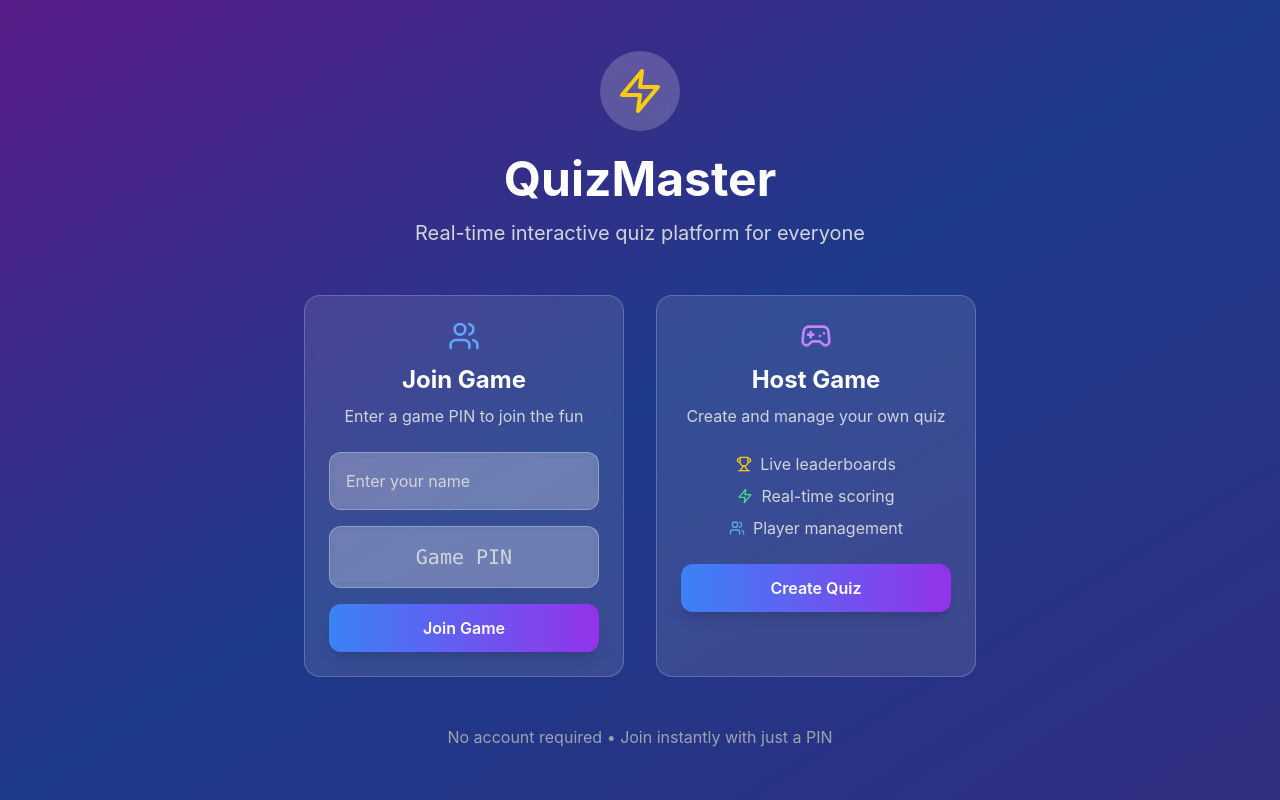
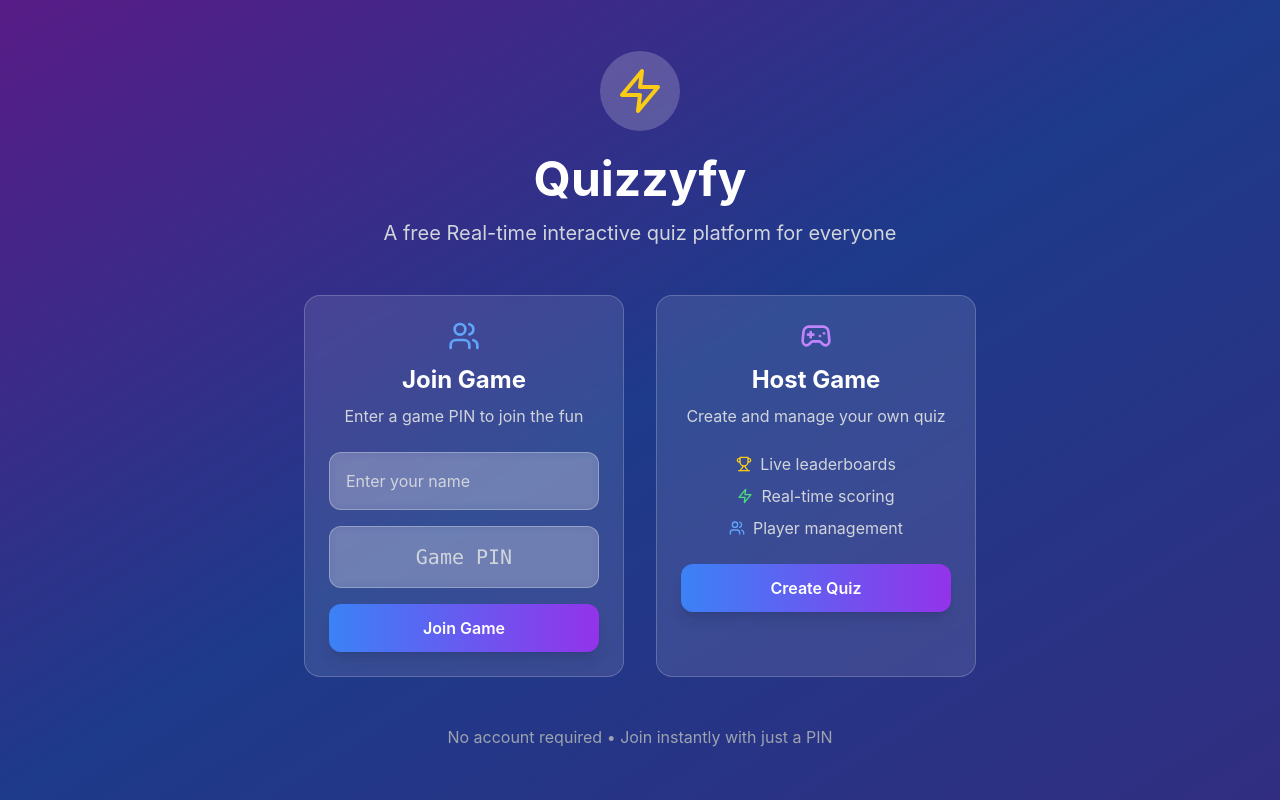
Before and after one commit to kartikgulati/quizzyfy, a Next.js app in the folder frontend/: page / in a window 1280 px wide. Built offline with nearby package versions, Linux system fonts and the light colour scheme.

Commit message:
changed the index page.

```diff
--- a/frontend/pages/index.tsx
+++ b/frontend/pages/index.tsx
@@ -33,9 +33,9 @@ export default function Home() {
               <Zap className="h-12 w-12 text-yellow-400" />
             </div>
           </div>
-          <h1 className="text-5xl font-bold text-white mb-4">QuizMaster</h1>
+          <h1 className="text-5xl font-bold text-white mb-4">Quizzyfy</h1>
           <p className="text-xl text-gray-300 mb-8">
-            Real-time interactive quiz platform for everyone
+            A free Real-time interactive quiz platform for everyone
           </p>
         </motion.div>
 
```
